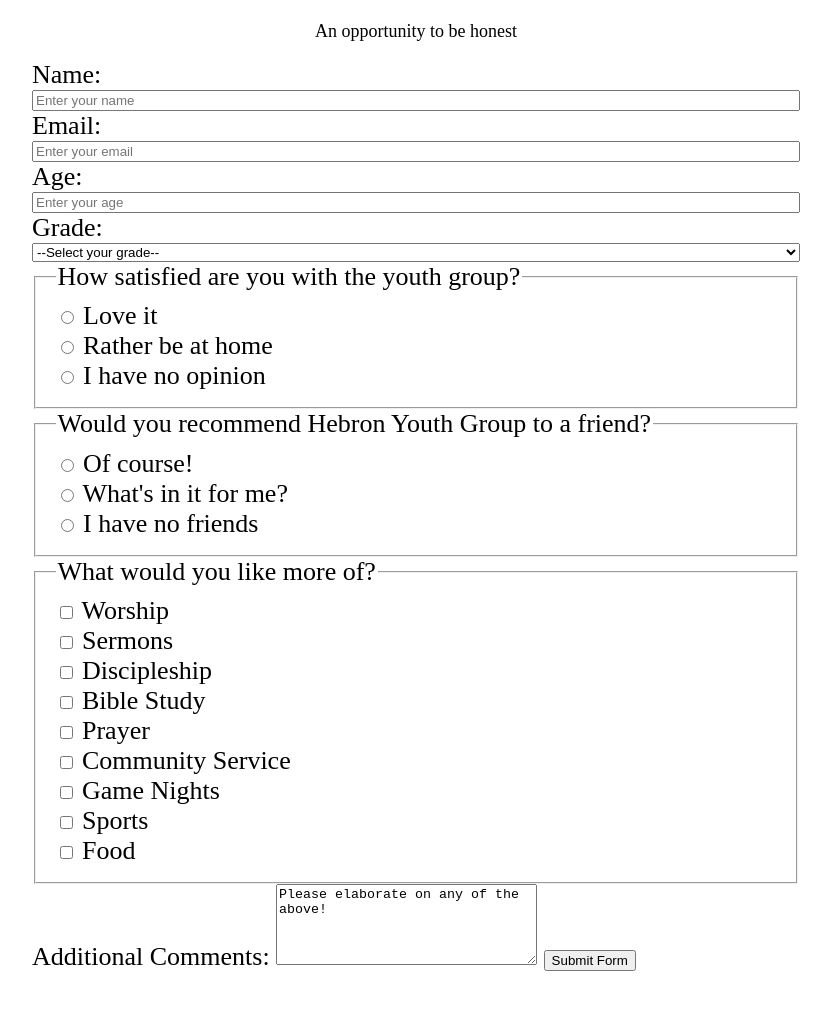
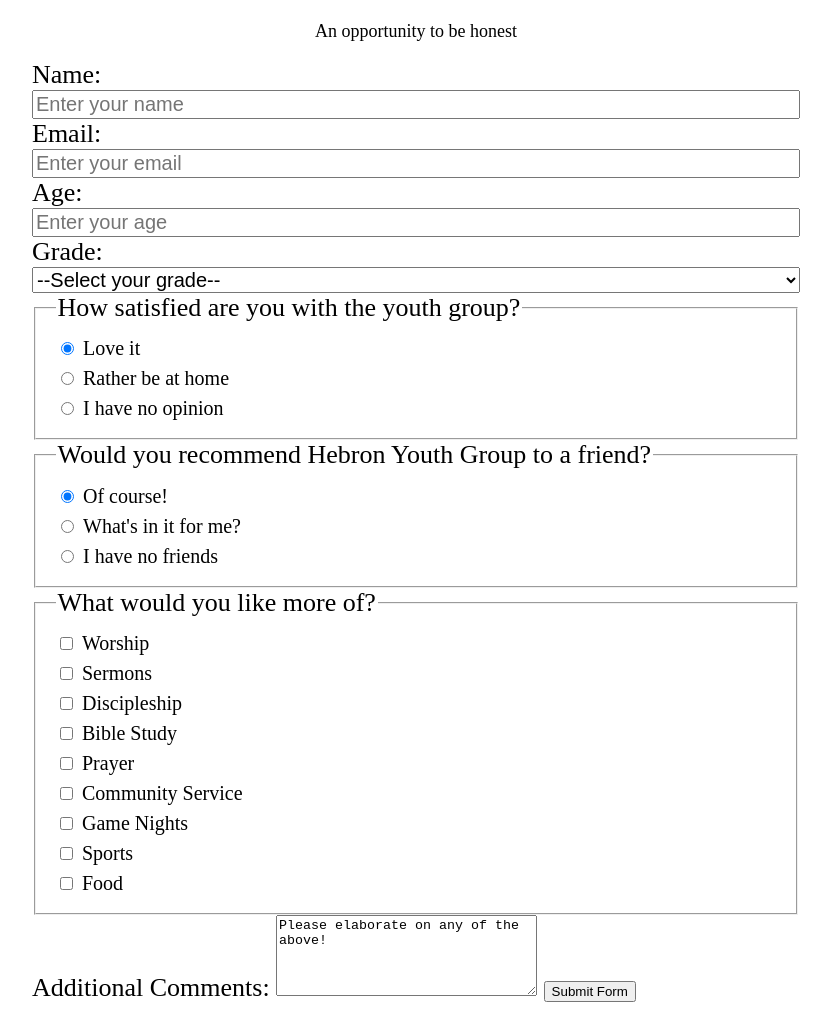
Before and after one commit to woojinv/FCC-Survey-Form, a plain HTML site: page index.html in a window 1280 px wide. Shown: the part 77-1096 px from the top of the page, without its empty margins (224-1055 px from the left). Before the commit the page ends 1065 px from the top, so only its background shows below. Drawn offline with Linux system fonts and the light colour scheme.

Commit message:
font sizing

```diff
--- a/css/style.css
+++ b/css/style.css
@@ -10,6 +10,7 @@ body {
 :root {
     --fs-h1: 2.25rem;
     --fs-body: 1.625rem;
+    --fs-input: 1.25rem;
 }
 
 
@@ -47,3 +48,13 @@ form {
     display: flex;
     flex-direction: column;
 }
+
+.input-text,
+.select-text {
+    font-size: var(--fs-input);
+}
+
+.radio-text,
+.checkbox-text {
+    font-size: var(--fs-input);
+}
--- a/index.html
+++ b/index.html
@@ -18,23 +18,23 @@
         <form id="survey-form" action="">
             <div class="name">
                 <label for="name" id="name-label">Name: </label>
-                <input name="name" id="name" type="text" placeholder="Enter your name" required>
+                <input name="name" id="name" class="input-text" type="text" placeholder="Enter your name" required>
             </div>
 
             <div class="email">
                 <label for="email" id="email-label">Email: </label>
-                <input name="email" id="email" type="email" placeholder="Enter your email" required>
+                <input name="email" id="email" class="input-text" type="email" placeholder="Enter your email" required>
             </div>
 
             <div class="age">
                 <label for="age" id="number-label">Age: </label>
-                <input name="age" id="number" type="number" placeholder="Enter your age" min="10" max="20">
+                <input name="age" id="number" class="input-text" type="number" placeholder="Enter your age" min="10" max="20" required>
             </div>
 
             <div class="grade">
                 <label for="grade">Grade: </label>
-                <select name="grade" id="dropdown">
-                    <option value="">--Select your grade--</option>
+                <select class="select-text" name="grade" id="dropdown" required>
+                    <option disable selected value>--Select your grade--</option>
                     <option value="6">6th</option>
                     <option value="7">7th</option>
                     <option value="8">8th</option>
@@ -49,18 +49,18 @@
             <fieldset class="satisfaction-level radio-field">
                 <legend>How satisfied are you with the youth group?</legend>
                 <div class="satisfied">
-                    <input type="radio" id="satisfied" name="satisfaction-level" value="satisfied">
-                    <label for="satisfied">Love it</label>
+                    <input type="radio" id="satisfied" name="satisfaction-level" value="satisfied" checked>
+                    <label class="radio-text" for="satisfied">Love it</label>
                 </div>
 
                 <div class="not-satisfied">
-                    <input type="radio" id="not-satisfied" name="satisfaction-level" value="not satisfied">
-                    <label for="not-satisfied">Rather be at home</label>
+                    <input type="radio" id="not-satisfied" name="satisfaction-level" value="not-satisfied">
+                    <label class="radio-text" for="not-satisfied">Rather be at home</label>
                 </div>
 
                 <div class="neutral">
                     <input type="radio" id="neutral" name="satisfaction-level" value="neutral">
-                    <label for="neutral">I have no opinion</label>
+                    <label class="radio-text" for="neutral">I have no opinion</label>
                 </div>
             </fieldset>
 
@@ -68,18 +68,18 @@
             <fieldset class="recommend-to-friend radio-field">
                 <legend>Would you recommend Hebron Youth Group to a friend?</legend>
                 <div class="yes">
-                    <input type="radio" id="yes" name="recommend-to-friend" value="yes">
-                    <label for="yes">Of course!</label>
+                    <input type="radio" id="yes" name="recommend-to-friend" value="yes" checked>
+                    <label class="radio-text" for="yes">Of course!</label>
                 </div>
 
                 <div class="maybe">
                     <input type="radio" id="naybe" name="recommend-to-friend" value="maybe">
-                    <label for="maybe">What's in it for me?</label>
+                    <label class="radio-text" for="maybe">What's in it for me?</label>
                 </div>
 
                 <div class="no">
                     <input type="radio" id="no" name="recommend-to-friend" value="no">
-                    <label for="no">I have no friends</label>
+                    <label class="radio-text" for="no">I have no friends</label>
                 </div>
 
             </fieldset>
@@ -88,47 +88,47 @@
                 <legend>What would you like more of?</legend>
                 <div>
                     <input type="checkbox" id="worship" name="worship" value="worship">
-                    <label for="worship">Worship</label>
+                    <label class="checkbox-text" for="worship">Worship</label>
                 </div>
 
                 <div>
                     <input type="checkbox" id="sermons" name="sermons" value="sermons">
-                    <label for="sermons">Sermons</label>
+                    <label class="checkbox-text" for="sermons">Sermons</label>
                 </div>
 
                 <div>
                     <input type="checkbox" id="discipleship" name="discipleship" value="discipleship">
-                    <label for="discipleship">Discipleship</label>
+                    <label class="checkbox-text" for="discipleship">Discipleship</label>
                 </div>
 
                 <div>
-                    <input type="checkbox" id="bible-study" name="bible-study" value="bible study">
-                    <label for="bible-study">Bible Study</label>
+                    <input type="checkbox" id="bible-study" name="bible-study" value="bible-study">
+                    <label class="checkbox-text" for="bible-study">Bible Study</label>
                 </div>
 
                 <div>
                     <input type="checkbox" id="prayer" name="prayer" value="prayer">
-                    <label for="prayer">Prayer</label>
+                    <label class="checkbox-text" for="prayer">Prayer</label>
                 </div>
 
                 <div>
-                    <input type="checkbox" id="community-service" name="community-service" value="community service">
-                    <label for="community-service">Community Service</label>
+                    <input type="checkbox" id="community-service" name="community-service" value="community-service">
+                    <label class="checkbox-text" for="community-service">Community Service</label>
                 </div>
 
                 <div>
-                    <input type="checkbox" id="game-nights" name="game-nights" value="game nights">
-                    <label for="game-nights">Game Nights</label>
+                    <input type="checkbox" id="game-nights" name="game-nights" value="game-nights">
+                    <label class="checkbox-text" for="game-nights">Game Nights</label>
                 </div>
 
                 <div>
                     <input type="checkbox" id="sports" name="sports" value="sports">
-                    <label for="sports">Sports</label>
+                    <label class="checkbox-text" for="sports">Sports</label>
                 </div>
 
                 <div>
                     <input type="checkbox" id="food" name="food" value="food">
-                    <label for="food">Food</label>
+                    <label class="checkbox-text" for="food">Food</label>
                 </div>
 
             </fieldset>
```
